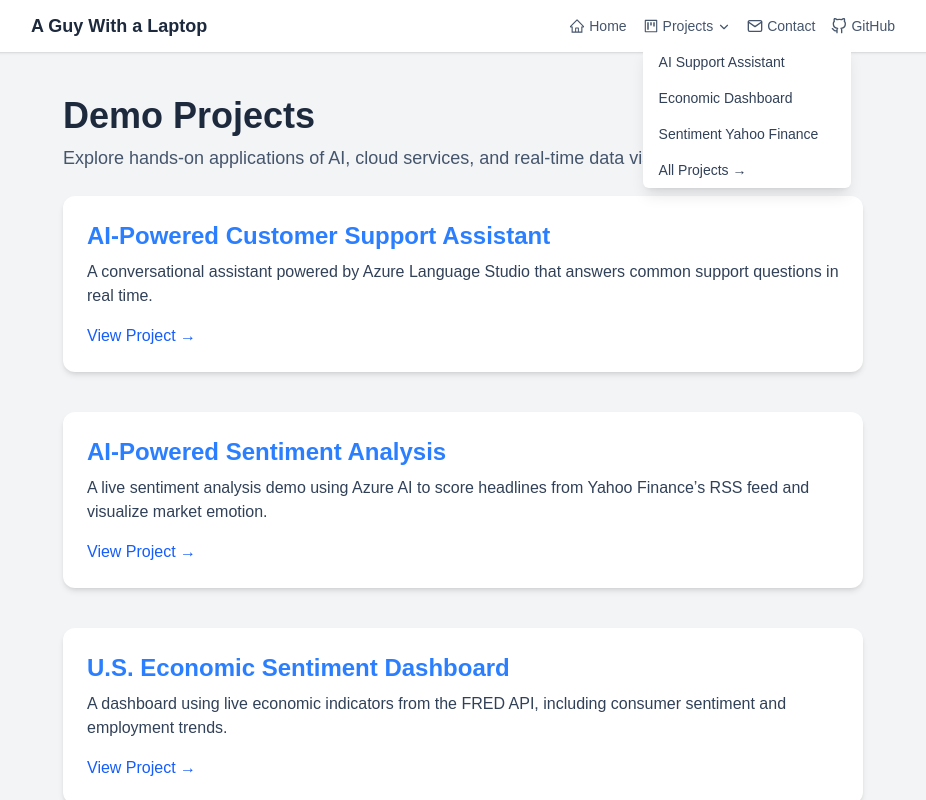
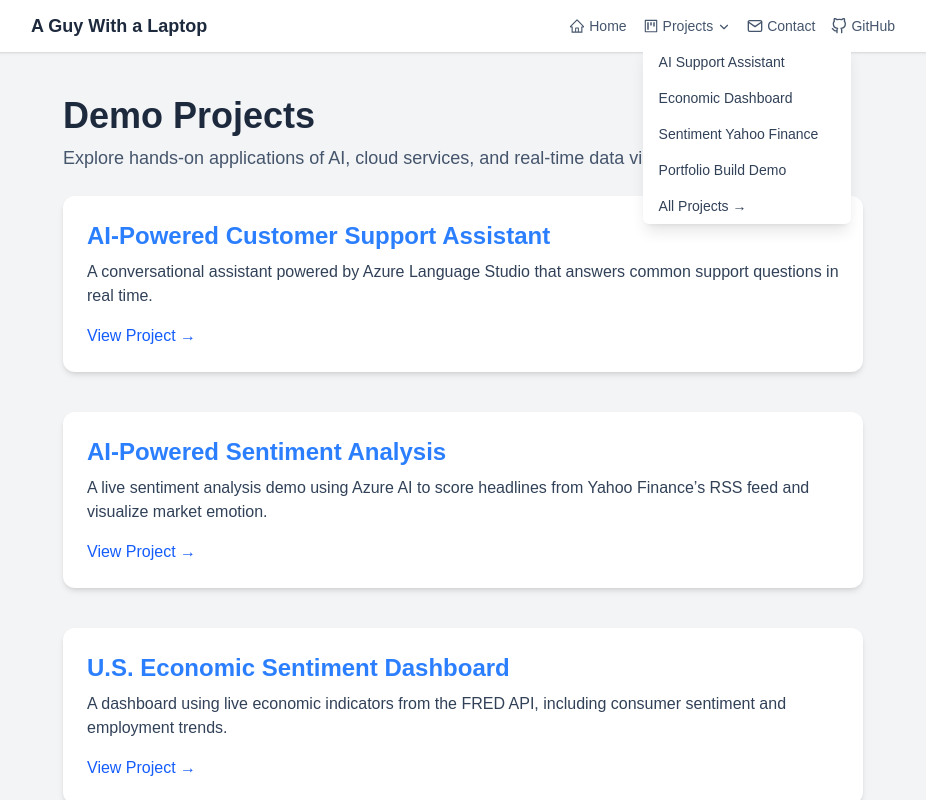
Before and after one commit to orlandog7/guywithalaptop, a Next.js app: page /projects in a window 1280 px wide. Both pictures are taken after a click on the button "Projects". Shown: the top 800 px of the page, without its empty margins (177-1103 px from the left). Built offline with nearby package versions, Linux system fonts and the light colour scheme.

Commit message:
feat: add Portfolio Build Demo to Projects dropdown

```diff
--- a/components/Navbar.js
+++ b/components/Navbar.js
@@ -62,6 +62,14 @@ export default function Navbar() {
                 >
                   Sentiment Yahoo Finance
                 </a>
+
+                <a
+                  href="/projects/portfolio-build"
+                  className="block px-4 py-2 text-sm text-slate-700 dark:text-slate-200 hover:bg-gray-100 dark:hover:bg-gray-700"
+                >
+                  Portfolio Build Demo
+                </a>
+
                 <a
                   href="/projects"
                   className="block px-4 py-2 text-sm text-slate-700 dark:text-slate-200 hover:bg-gray-100 dark:hover:bg-gray-700"
```
